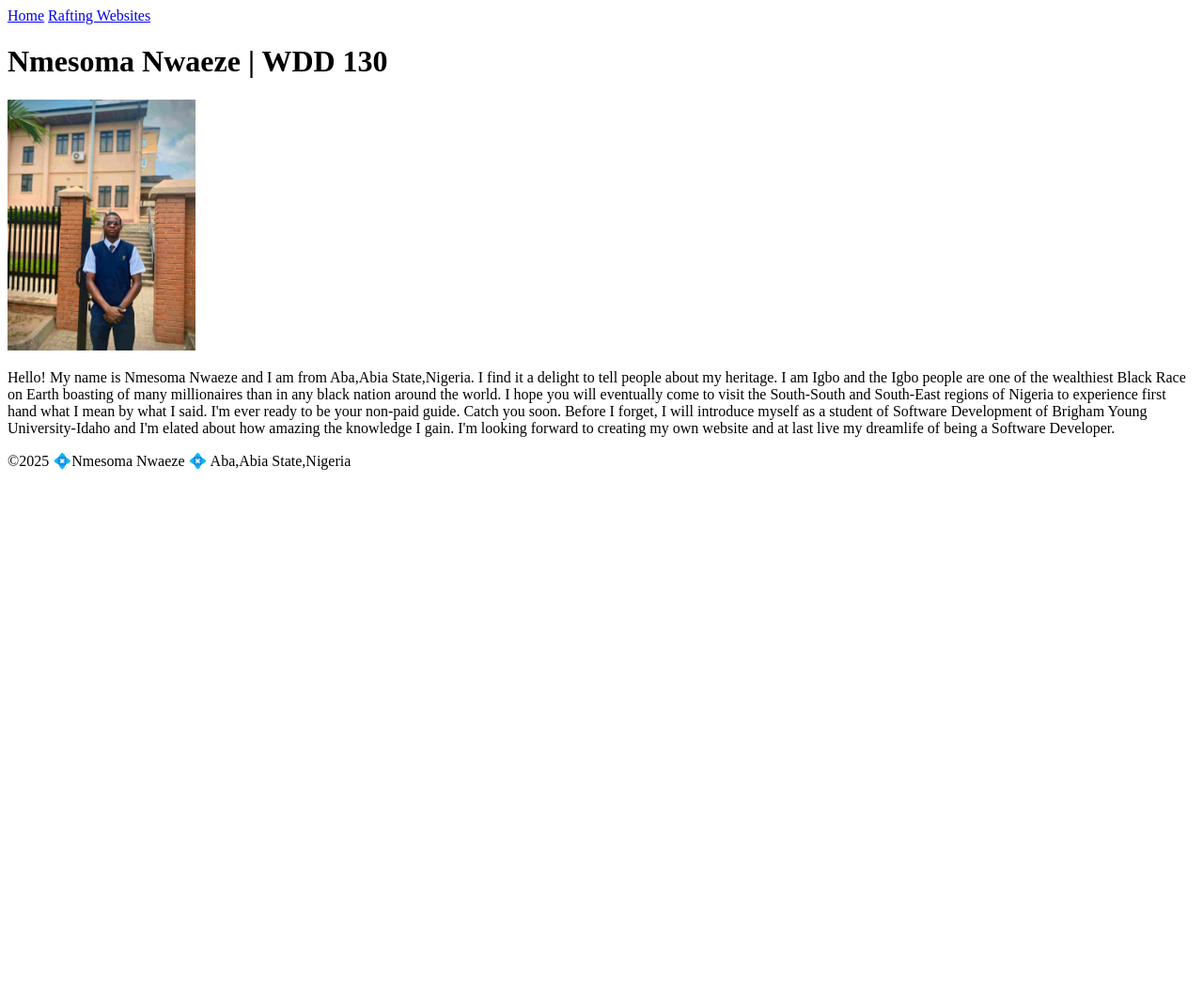
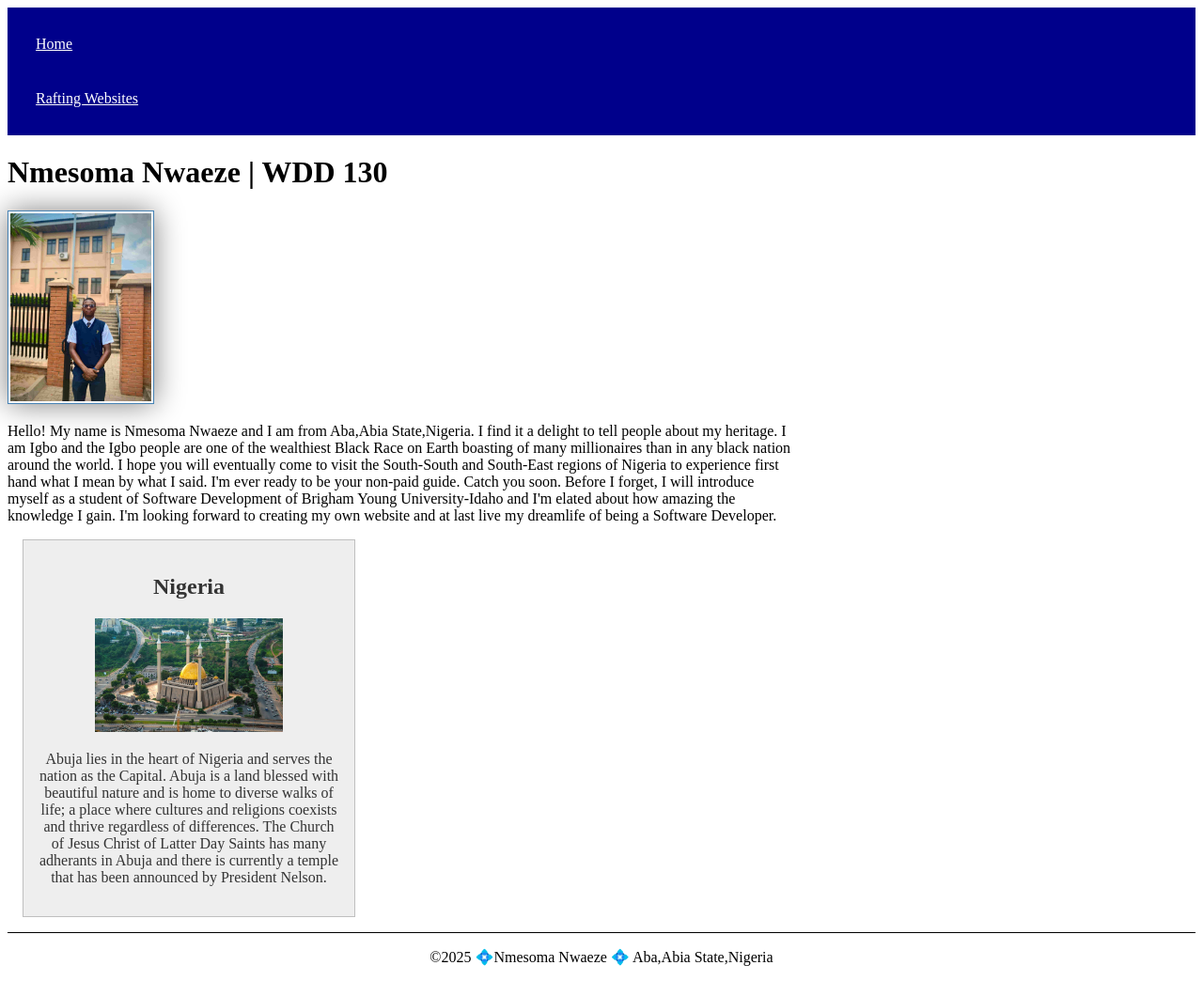
Before and after one commit to Nmosa/wdd130, a plain HTML site: page index.html in a window 1280 px wide. Shown: the whole page at 94% size. Before the commit the page ends 800 px from the top, so only its background shows below. Drawn offline with Linux system fonts and the light colour scheme.

Commit message:
This is my Week 02 assignment.

```diff
--- a/index.html
+++ b/index.html
@@ -5,6 +5,9 @@
     <meta charset="utf-8">
     <meta name="viewport" content="width=device-width, initial-scale=1.0">
     <title>Nmesoma Nwaeze | WDD 130</title>
+    <meta name="description" content="Nmesoma Nwaeze's BYU-Idaho WDD 130 course home page">
+    <meta name="author" content="Nmesoma Nwaeze">
+    <link rel="stylesheet" href="styles/styles.css">
 </head>
 
 <body>
@@ -26,6 +29,14 @@
             amazing the knowledge I gain. I'm looking forward to creating my own website and at last live my
             dreamlife of being a Software Developer. </p>
     </main>
+    <aside>
+        <h2>Nigeria</h2>
+        <img src="images/abuja.jpg" alt="Abuja Scenery">
+        <P> Abuja lies in the heart of Nigeria and serves the nation as the Capital. Abuja is a land blessed with
+            beautiful nature and is home to diverse walks of life; a place where cultures and religions coexists and
+            thrive regardless of differences. The Church of Jesus Christ of Latter Day Saints has many adherants in
+            Abuja and there is currently a temple that has been announced by President Nelson.</P>
+    </aside>
     <footer>
         <p>©2025 💠Nmesoma Nwaeze 💠 Aba,Abia State,Nigeria</p>
     </footer>
--- /dev/null
+++ b/styles/styles.css
@@ -0,0 +1,38 @@
+nav {
+    background-color: darkblue;
+    padding: 10px;
+}
+
+nav a {
+    color: White;
+    display: block;
+    padding: 20px;
+}
+main{
+    max-width: 840px;
+}
+aside{
+    width: 20em;
+    margin: 1em;
+    border: 1px Solid rgba(0 0 0 / 0.2); /* 1 */
+    padding: 1em;
+    background-color: #eee;
+    color: #333;
+    text-align: center;
+}
+aside img{
+    width: 200px;
+    height: auto;
+}
+footer {
+    margin-top: 1em;    border-top: 1px solid #000;
+    text-align: center;
+}
+main img{
+    width: 150px;
+    height: auto;
+    border: 1px solid steelblue;
+    padding: 2px;
+    box-shadow: 0 0 30px gray;
+}
+p { padding: 0;}
```
Also changed, not shown: images/abuja.jpg (added).
